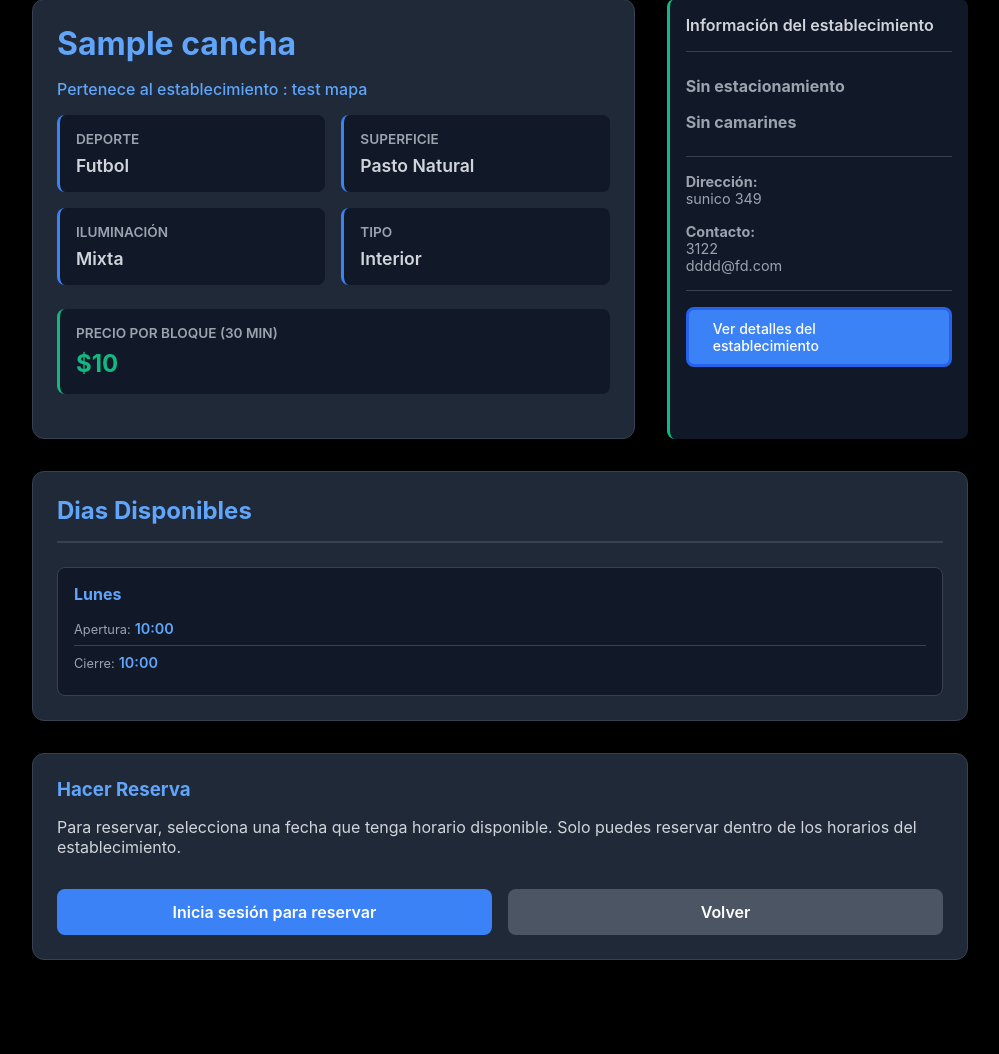
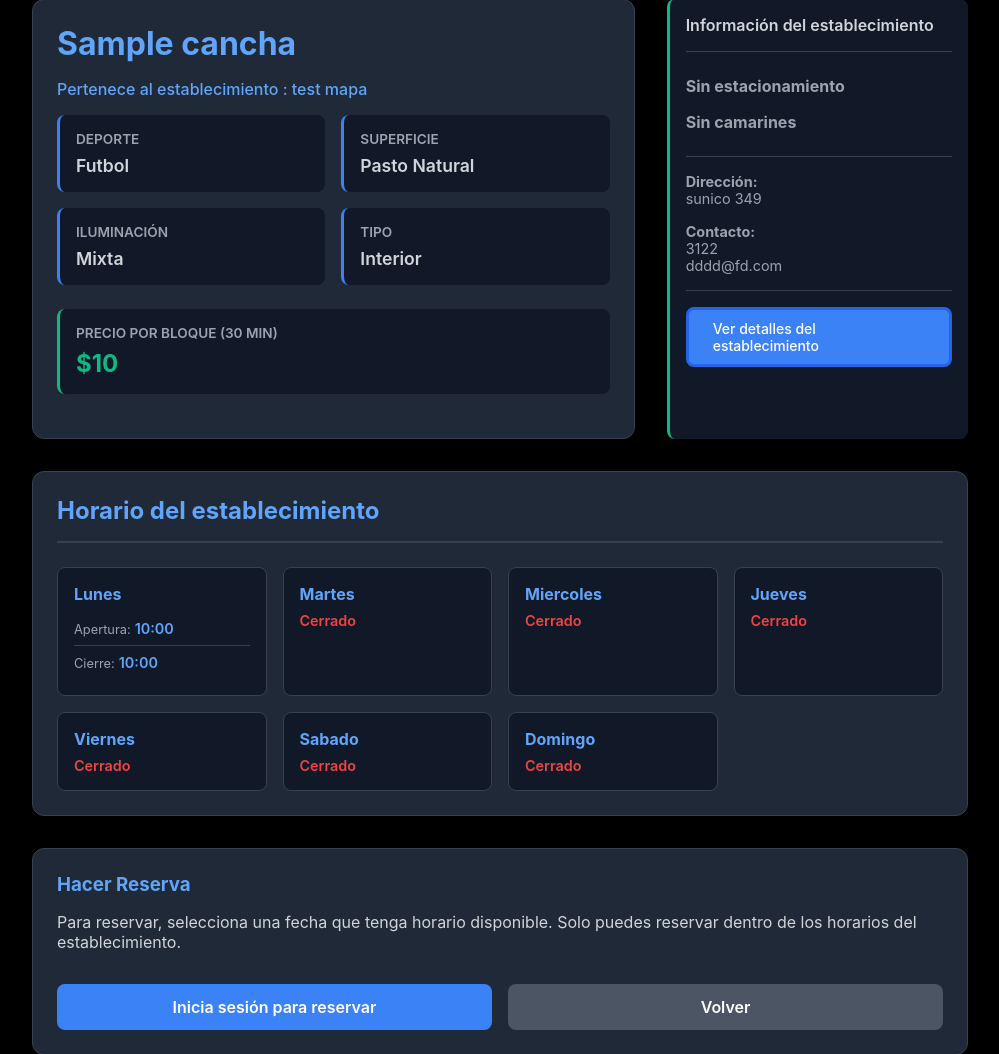
Before and after one commit to BrexR01Z/SN1, a Django app: page /cancha/1 in a window 1280 px wide. Shown: the part 140-1194 px from the top of the page, without its empty margins (140-1139 px from the left). Before the commit the page ends 1100 px from the top, so only its background shows below. Run offline with Django 5.2, Linux system fonts and the light colour scheme; data comes from the database, SQL or seed files in the repository; tables that the repository leaves empty hold one stand-in row (values such as "Sample post").

Commit message:
horarios cancha/establecimiento, si no hay horario para x dia. aparece cerrado

```diff
--- a/establecimientos/templates/ver_cancha.html
+++ b/establecimientos/templates/ver_cancha.html
@@ -98,33 +98,29 @@
     </div>
   </div>
 
+  <div class="horarios-section">
+    <h2 class="seccion-titulo">Horario del establecimiento</h2>
 
-  <div class="horarios-section">
-    <h2 class="seccion-titulo">Dias Disponibles</h2>
-
-    <!--
     {% if horarios %}
       <div class="horarios-grid">
-        {% for dia, x in horarios_est.items %}
-          {% if x %}
+        {% for item in horarios %}
+          {% if item.horario %}
             <div class="dia-horario">
-              <div class="dia-nombre">{{ x.get_dia_display }}</div>
+              <div class="dia-nombre">{{ item.horario.get_dia_display }}</div>
               <div class="horario-item">
                 <span class="horario-label">Apertura:</span>
-                <span class="horario-valor">{{ x.hora_apertura|time:"H:i" }}</span>
+                <span class="horario-valor">{{ item.horario.hora_apertura|time:"H:i" }}</span>
               </div>
               <div class="horario-item">
                 <span class="horario-label">Cierre:</span>
-                <span class="horario-valor">{{ x.hora_cierre|time:"H:i" }}</span>
+                <span class="horario-valor">{{ item.horario.hora_cierre|time:"H:i" }}</span>
               </div>
             </div>
           {% else %}
-
-            <div class="dia-horario sin-horario">
-            <div class="dia-nombre">{{ dia }}</div>
-            <div class="sin-horario-texto">Cerrado</div>
+            <div class="dia-horario">
+              <div class="dia-nombre">{{ item.dia }}</div>
+              <div class="sin-horario-texto">Cerrado</div>
             </div>
-
           {% endif %}
         {% endfor %}
       </div>
@@ -133,28 +129,6 @@
         El establecimiento no ha añadido horarios
       </div>
     {% endif %}
-      -->
-        {% if horarios %}
-            <div class="horarios-grid">
-                {% for horario in horarios %}
-                <div class="dia-horario">
-                    <div class="dia-nombre">{{ horario.get_dia_display }}</div>
-                    <div class="horario-item">
-                    <span class="horario-label">Apertura:</span>
-                    <span class="horario-valor">{{ horario.hora_apertura|time:"H:i" }}</span>
-                    </div>
-                    <div class="horario-item">
-                    <span class="horario-label">Cierre:</span>
-                    <span class="horario-valor">{{ horario.hora_cierre|time:"H:i" }}</span>
-                    </div>
-                </div>
-                {% endfor %}
-            </div>
-        {% else %}
-            <div class="advertencia">
-                El establecimiento no ha añadido horarios
-            </div>
-        {% endif %}
 
   </div>
 
--- a/establecimientos/views.py
+++ b/establecimientos/views.py
@@ -72,11 +72,28 @@ def crear_establecimiento(request):
 
 
 def ver_establecimiento(request, establecimiento):
+    establecimiento = Establecimiento.objects.get(id=establecimiento)
 
-    # establecimiento = get_object_or_404(Establecimiento, id=establecimiento)
-    establecimiento = Establecimiento.objects.get(id=establecimiento)
+    horarios = HorarioEstablecimiento.objects.filter(
+        establecimiento=establecimiento
+    ).order_by("dia")
+
+    dias_semana = ["Lunes", "Martes", "Miercoles", "Jueves", "Viernes", "Sabado", "Domingo"]
+    horarios_dict = {dia: None for dia in dias_semana}
+
+    for horario in horarios:
+        horarios_dict[horario.dia] = horario
+
+    horarios_completos = []
+    for dia in dias_semana:
+        horarios_completos.append({
+            'dia': dia,
+            'horario': horarios_dict[dia]
+        })
+
     context = {
         'establecimiento': establecimiento,
+        'horarios_completos': horarios_completos,
     }
 
     return render(request, 'ver_establecimiento.html', context)
@@ -199,26 +216,28 @@ def ver_cancha(request, cancha_id):
         except Dueno.DoesNotExist:
             pass
 
-
     horarios = HorarioEstablecimiento.objects.filter(establecimiento=est).order_by("dia")
 
-    dias_semana = ["Lunes","Martes", "Miercoles", "Jueves", "Viernes", "Sabado", "Domingo"]
-    horarios_est = {}
+    dias_semana = ["Lunes", "Martes", "Miercoles", "Jueves", "Viernes", "Sabado", "Domingo"]
+    horarios_dict = {dia: None for dia in dias_semana}
 
-    for x in dias_semana:
-        horarios_est[x] = None
+    for horario in horarios:
+        horarios_dict[horario.dia] = horario
 
-    for x in horarios:
-        horarios_est[x.dia] = x
+    horarios_completos = []
+    for dia in dias_semana:
+        horarios_completos.append({
+            'dia': dia,
+            'horario': horarios_dict[dia]
+        })
 
     context = {
-        "cancha" : cancha,
-        "horarios" : horarios,
-        "es_dueno" : es_dueno,
-        # "horarios_est" : horarios_est,
+        "cancha": cancha,
+        "horarios": horarios_completos,
+        "es_dueno": es_dueno,
     }
 
-    return render(request, "ver_cancha.html",context)
+    return render(request, "ver_cancha.html", context)
 
 
 def buscar_canchas(request):
```
Also changed, not shown: establecimientos/templates/ver_establecimiento.html (+27 -12 lines).
